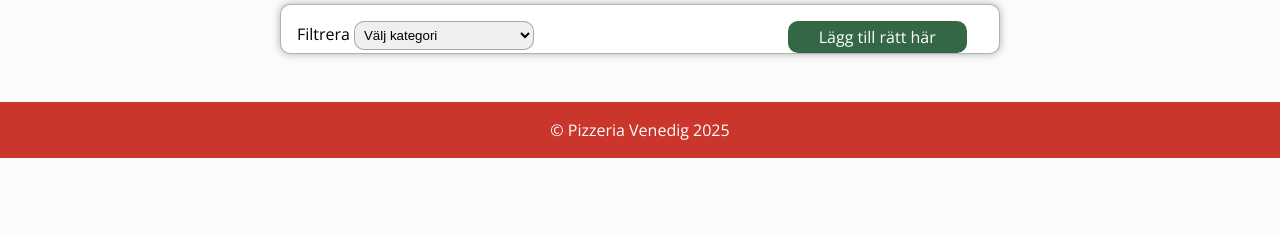
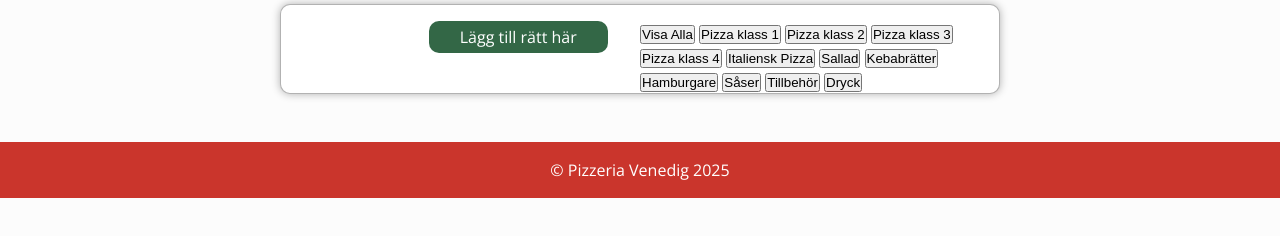
Before and after one commit to rare2400/projekt-admin, a website built with Parcel: page src/menu.html in a window 1280 px wide. Shown: the part 142-378 px from the top of the page. Built offline with nearby package versions, Linux system fonts and the light colour scheme; no server answers; sample sign-in values are in the browser's storage.

Commit message:
byer ut select som filtrering till knappar

```diff
--- a/src/menu.html
+++ b/src/menu.html
@@ -47,24 +47,21 @@
             <h1>Meny</h1>
             <div id="menu-container">
                 <div id="filter-container">
-                    <div id="select-filter">
-                        <label for="filter">Filtrera</label>
-                        <select name="filter" id="filter">
-                            <option value="" selected disabled>Välj kategori</option>
-                            <option value="Pizza klass 1">Pizza klass 1</option>
-                            <option value="Pizza klass 2">Pizza klass 2</option>
-                            <option value="Pizza klass 3">Pizza klass 3</option>
-                            <option value="Pizza klass 4">Pizza klass 4</option>
-                            <option value="Italian Pizza">Italiensk Pizza</option>
-                            <option value="Sallad">Sallad</option>
-                            <option value="Kebab">Kebabrätter</option>
-                            <option value="Hamburger">Hamburgare</option>
-                            <option value="Sauce">Såser</option>
-                            <option value="Sides">Tillbehör</option>
-                            <option value="Dryck">Dryck</option>
-                        </select>
+                    <a href="add-dish.html" class="link-btn">Lägg till rätt här</a>
+                    <div id="filter-btns">
+                        <button data-category="">Visa Alla</button>
+                        <button data-category="Pizza klass 1">Pizza klass 1</button>
+                        <button data-category="Pizza klass 2">Pizza klass 2</button>
+                        <button data-category="Pizza klass 3">Pizza klass 3</button>
+                        <button data-category="Pizza klass 4">Pizza klass 4</button>
+                        <button data-category="Italian Pizza">Italiensk Pizza</button>
+                        <button data-category="Sallad">Sallad</button>
+                        <button data-category="Kebab">Kebabrätter</button>
+                        <button data-category="Hamburger">Hamburgare</button>
+                        <button data-category="Sauce">Såser</button>
+                        <button data-category="Sides">Tillbehör</button>
+                        <button data-category="Dryck">Dryck</button>
                     </div>
-                    <a href="add-dish.html" class="link-btn">Lägg till rätt här</a>
                 </div>
                 <div id="menu"></div>
 
```
